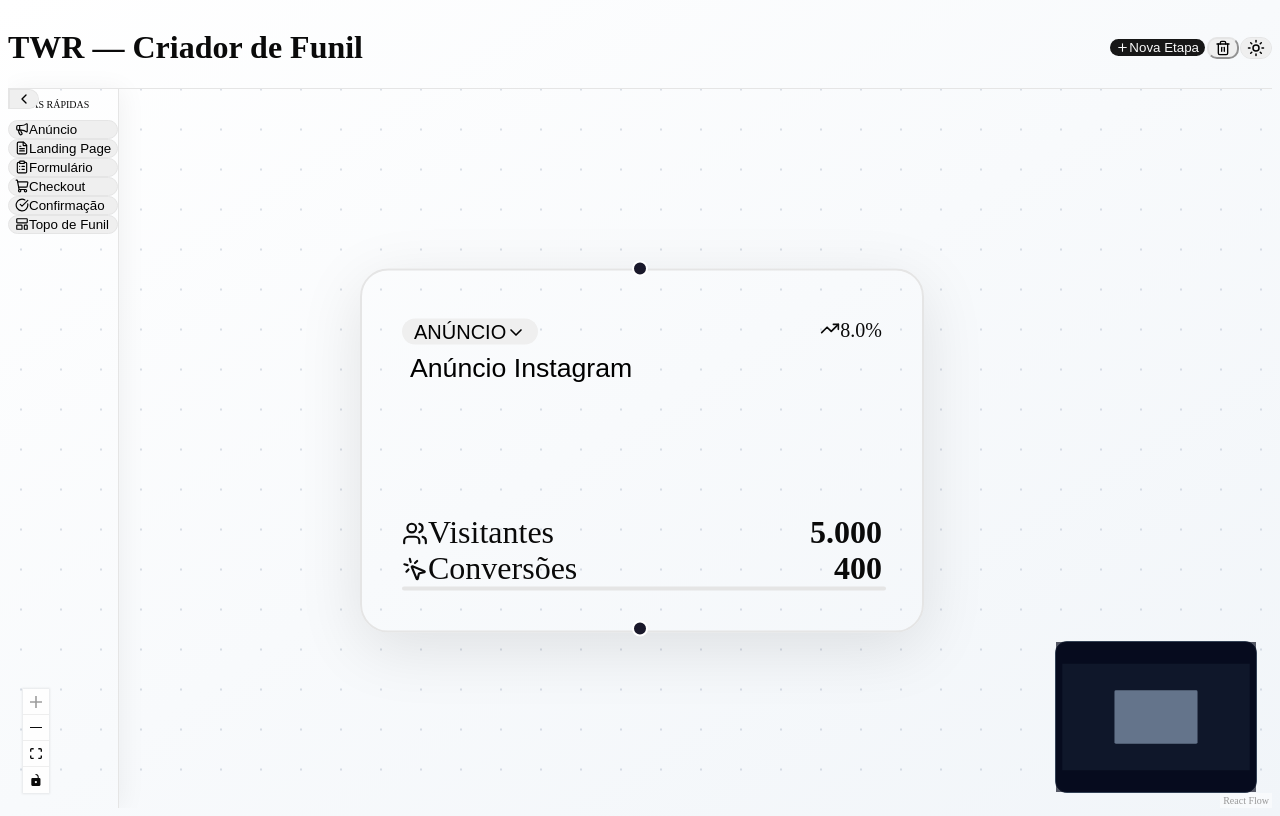
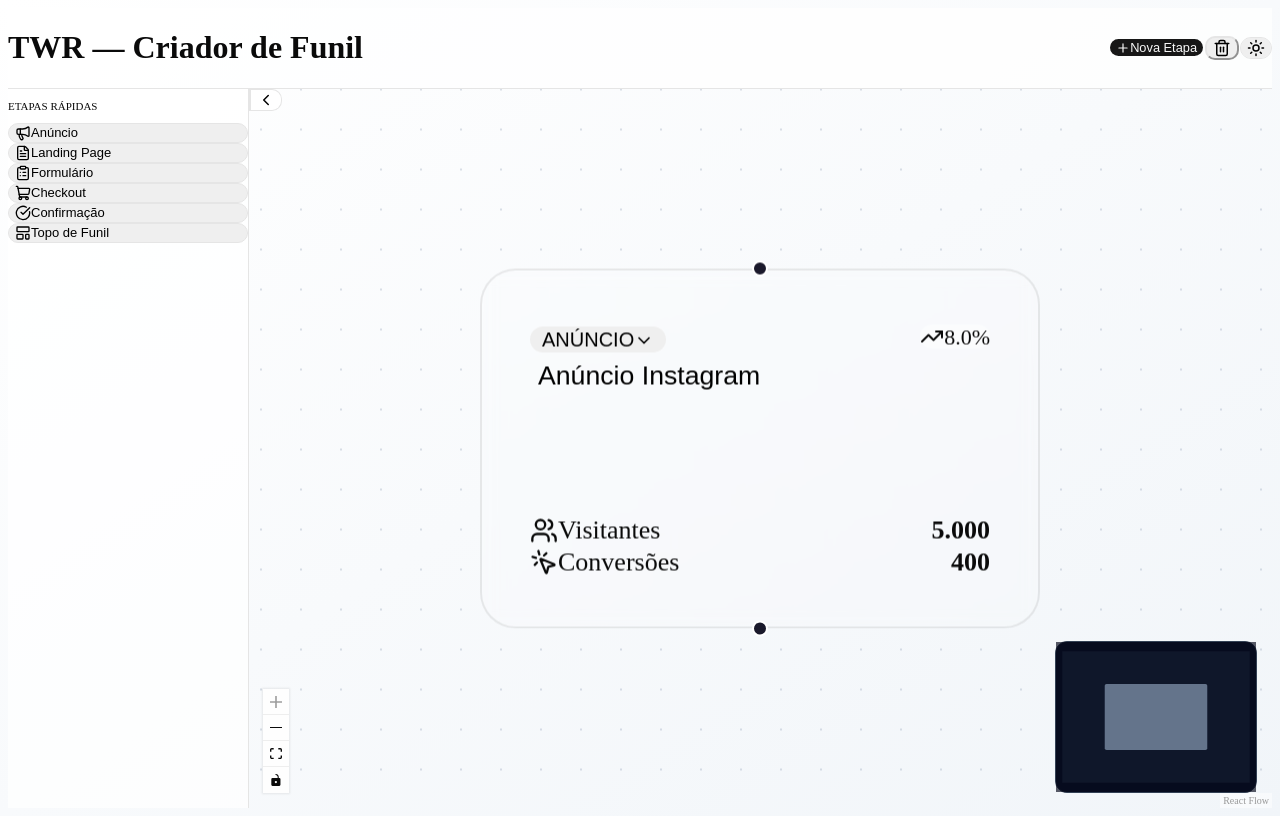
Before and after one commit to FrantzJupiter/funil-twr, a Next.js app: page / in a window 1280 px wide. Built offline with nearby package versions, Linux system fonts and the light colour scheme.

Commit message:
feat: Melhorias na UX no modo escuro e no modo claro

```diff
--- a/src/components/FunnelBuilder.tsx
+++ b/src/components/FunnelBuilder.tsx
@@ -111,9 +111,9 @@ function FunnelBuilderInner() {
     position.y = Math.round(position.y / 20) * 20;
 
     if (handleType === 'source') {
-      position.y = Math.max(position.y, originNode.position.y + 260);
+      position.y = Math.max(position.y, originNode.position.y + 240);
     } else {
-      position.y = Math.min(position.y, originNode.position.y - 260);
+      position.y = Math.min(position.y, originNode.position.y - 240);
     }
 
     if (Math.abs(position.x - originNode.position.x) <= 40) {
@@ -130,47 +130,53 @@ function FunnelBuilderInner() {
     setEdges(eds => eds.concat({ id: uuidv4(), source: handleType === 'target' ? newNodeId : originNodeId, target: handleType === 'target' ? originNodeId : newNodeId, animated: true }));
   }, [screenToFlowPosition, getNode]);
 
-  // Lógica Avançada: Drop on Edge dinâmico e Alinhamento Suave (40px)
   const onNodeDragStop = useCallback((_: React.MouseEvent, draggedNode: FunnelNodeType) => {
     setNodes(nds => {
       let finalX = draggedNode.position.x;
       let finalY = draggedNode.position.y;
       let snappedToNeighbor = false;
+      let shiftY = 0;
+      let shiftFromY = 0;
 
-      // 1. Alinhamento Magnético com vizinhos
       const connectedEdges = edges.filter(e => e.source === draggedNode.id || e.target === draggedNode.id);
       connectedEdges.forEach(e => {
         const otherNodeId = e.source === draggedNode.id ? e.target : e.source;
         const otherNode = nds.find(n => n.id === otherNodeId);
-        // Margem de 2 pontos (40px)
         if (otherNode && Math.abs(draggedNode.position.x - otherNode.position.x) <= 40) {
           finalX = otherNode.position.x;
           snappedToNeighbor = true;
         }
       });
 
-      // 2. Drop on Edge (Se não fez snap lateral, tenta inserir numa linha)
       if (!snappedToNeighbor) {
-        const nodeCenter = { x: draggedNode.position.x + 140, y: draggedNode.position.y + 90 };
-
         const edgeToSplit = edges.find(e => {
           if (e.source === draggedNode.id || e.target === draggedNode.id) return false;
           const sourceNode = nds.find(n => n.id === e.source);
           const targetNode = nds.find(n => n.id === e.target);
           if (!sourceNode || !targetNode) return false;
 
-          const minX = Math.min(sourceNode.position.x, targetNode.position.x) - 40;
-          const maxX = Math.max(sourceNode.position.x, targetNode.position.x) + 320;
-          const minY = sourceNode.position.y + 180;
-          const maxY = targetNode.position.y;
+          const nodeY = draggedNode.position.y;
+          const nodeX = draggedNode.position.x;
 
-          return nodeCenter.x > minX && nodeCenter.x < maxX && nodeCenter.y > minY && nodeCenter.y < maxY;
+          const isBetweenY = nodeY > sourceNode.position.y && nodeY < targetNode.position.y;
+          const midX = (sourceNode.position.x + targetNode.position.x) / 2;
+          const isAlignedX = Math.abs(nodeX - midX) <= 120;
+
+          return isBetweenY && isAlignedX;
         });
 
         if (edgeToSplit) {
           const sourceNode = nds.find(n => n.id === edgeToSplit.source);
-          if (sourceNode) {
-            finalX = sourceNode.position.x; // Alinha perfeitamente à linha interrompida
+          const targetNode = nds.find(n => n.id === edgeToSplit.target);
+          if (sourceNode && targetNode) {
+            finalX = sourceNode.position.x;
+            finalY = sourceNode.position.y + 240;
+
+            const expectedTargetY = finalY + 240;
+            if (targetNode.position.y < expectedTargetY) {
+               shiftY = expectedTargetY - targetNode.position.y;
+               shiftFromY = targetNode.position.y;
+            }
           }
 
           setEdges(eds => [
@@ -181,10 +187,15 @@ function FunnelBuilderInner() {
         }
       }
 
-      if (finalX !== draggedNode.position.x || finalY !== draggedNode.position.y) {
-        return nds.map(n => n.id === draggedNode.id ? { ...n, position: { x: finalX, y: finalY } } : n);
+      return nds.map(n => {
+        if (n.id === draggedNode.id) {
+          return { ...n, position: { x: finalX, y: finalY } };
         }
-      return nds;
+        if (shiftY > 0 && n.position.y >= shiftFromY && n.id !== draggedNode.id) {
+          return { ...n, position: { x: n.position.x, y: n.position.y + shiftY } };
+        }
+        return n;
+      });
     });
   }, [edges]);
 
@@ -203,7 +214,7 @@ function FunnelBuilderInner() {
 
       if (lowestNode) {
         newX = lowestNode.position.x;
-        newY = lowestNode.position.y + 260;
+        newY = lowestNode.position.y + 240;
       } else if (rfInstance.current) {
         const pos = screenToFlowPosition({ x: window.innerWidth / 2, y: window.innerHeight / 2 });
         newX = Math.round(pos.x / 20) * 20;
@@ -240,65 +251,69 @@ function FunnelBuilderInner() {
   if (!mounted) return <div className="w-full h-screen bg-slate-50 dark:bg-slate-950" />;
 
   return (
-    <div className="w-full h-screen flex flex-col bg-slate-50 dark:bg-slate-950 overflow-hidden">
-      {/* INJEÇÃO DE CSS: Alinhamento suave ao soltar (Drag Stop) */}
+    <div className="w-full h-screen flex flex-col bg-slate-50 dark:bg-slate-950 font-sans overflow-hidden">
       <style dangerouslySetInnerHTML={{ __html: `
-        .react-flow__node:not(.dragging) {
-          transition: transform 0.4s cubic-bezier(0.2, 0.8, 0.2, 1);
-        }
+        .react-flow__node:not(.dragging) { transition: transform 0.3s cubic-bezier(0.2, 0.8, 0.2, 1); }
       `}} />
 
-      <header className="h-14 bg-white/80 dark:bg-slate-950/80 backdrop-blur-md border-b border-slate-200 dark:border-slate-800 flex items-center justify-between px-5 shadow-sm z-30 shrink-0 transition-colors duration-300">
+      <header className="h-16 bg-[rgba(255,255,255,0.8)] dark:bg-[rgba(15,23,42,0.8)] backdrop-blur-md border-b border-slate-200 dark:border-slate-800 flex items-center justify-between px-6 shadow-sm z-50 shrink-0 transition-colors duration-300">
         <div className="flex items-center gap-3">
-          <h1 className="text-base font-bold text-slate-800 dark:text-slate-100 tracking-tight">TWR — Criador de Funil</h1>
-          {savedIndicator && <span className="text-[10px] text-emerald-500 dark:text-emerald-400 font-medium animate-pulse">Salvo ✓</span>}
+          <h1 className="text-lg font-bold text-slate-800 dark:text-slate-100 tracking-tight">TWR — Criador de Funil</h1>
+          {savedIndicator && <span className="text-xs text-emerald-500 dark:text-emerald-400 font-medium animate-pulse">Salvo ✓</span>}
         </div>
-        <div className="flex items-center gap-2">
-          {/* Botão Renomeado para Nova Etapa */}
-          <Button onClick={handleAddFreeNode} size="sm" className="gap-1.5 rounded-full text-xs cursor-pointer dark:bg-blue-600 dark:hover:bg-blue-700 shadow-sm">
-            <Plus size={13} /> Nova Etapa
+        <div className="flex items-center gap-3">
+          <Button onClick={handleAddFreeNode} size="sm" className="gap-2 rounded-full cursor-pointer dark:bg-blue-600 dark:hover:bg-blue-700 shadow-sm">
+            <Plus size={14} /> Nova Etapa
           </Button>
-          <div className="w-px h-5 bg-slate-200 dark:bg-slate-700 mx-1" />
-          <button onClick={clearCanvas} title="Limpar canvas" className="w-8 h-8 flex items-center justify-center rounded-lg text-slate-500 dark:text-slate-400 hover:text-red-500 dark:hover:text-red-400 hover:bg-red-50 dark:hover:bg-red-950/40 transition-all">
-            <Trash2 size={16} />
+          <div className="w-px h-6 bg-slate-200 dark:bg-slate-700 mx-1" />
+          <button onClick={clearCanvas} title="Limpar canvas" className="w-9 h-9 flex items-center justify-center rounded-lg text-slate-500 dark:text-slate-400 hover:text-red-500 dark:hover:text-red-400 hover:bg-red-50 dark:hover:bg-red-950/40 transition-all cursor-pointer">
+            <Trash2 size={18} />
           </button>
-          <div className="w-px h-5 bg-slate-200 dark:bg-slate-700 mx-1" />
+          <div className="w-px h-6 bg-slate-200 dark:bg-slate-700 mx-1" />
           <ThemeToggle />
         </div>
       </header>
 
-      <div className="flex flex-1 relative w-full h-full">
-        {/* SIDEBAR RETRÁTIL PERFEITA: position absolute com translate-x */}
-        <div className={`absolute top-0 left-0 h-full z-20 flex transition-transform duration-300 ease-in-out ${sidebarOpen ? 'translate-x-0' : '-translate-x-full'}`}>
-          <div className="w-56 h-full bg-white/70 dark:bg-slate-950/70 backdrop-blur-2xl border-r border-slate-200 dark:border-slate-800 overflow-y-auto px-3 py-4 flex flex-col gap-1 shadow-[4px_0_24px_rgba(0,0,0,0.05)] relative">
-            <p className="text-[10px] font-semibold uppercase tracking-widest text-slate-400 dark:text-slate-500 mb-2 px-1 whitespace-nowrap">Etapas Rápidas</p>
+      <div className="flex flex-1 relative w-full h-full overflow-hidden">
+
+        {/* LARGURA REDUZIDA PARA 240px */}
+        <div
+          className={`absolute top-0 left-0 h-full z-40 flex transition-transform duration-300 ease-in-out ${sidebarOpen ? 'translate-x-0' : '-translate-x-[240px]'}`}
+        >
+          <aside className="w-[240px] h-full bg-[rgba(255,255,255,0.7)] dark:bg-[rgba(15,23,42,0.7)] backdrop-blur-2xl border-r border-slate-200 dark:border-slate-800 p-4 overflow-y-auto shadow-2xl">
+            <p className="text-[11px] font-bold uppercase tracking-widest text-slate-400 dark:text-slate-500 mb-3 px-1 whitespace-nowrap">Etapas Rápidas</p>
+            {/* GAP-2 APLICADO PARA DAR ESPAÇAMENTO VERTICAL ENTRE OS BOTÕES */}
+            <div className="flex flex-col gap-2">
               {PREDEFINED_STEPS.map((step) => {
                 const Icon = step.icon;
                 return (
                   <button
                     key={step.label} onClick={() => handleSidebarStep(step)}
-                  className={`group relative w-full flex items-center gap-2.5 px-3 py-2.5 rounded-lg border text-left transition-all duration-150 hover:scale-[1.02] active:scale-[0.98] whitespace-nowrap cursor-pointer ${step.bg} ${step.border}`}
+                    className={`group relative w-full flex items-center px-3 py-3 rounded-lg border text-left transition-all duration-150 hover:scale-[1.02] active:scale-[0.98] whitespace-nowrap cursor-pointer ${step.bg} ${step.border}`}
                   >
-                  <Icon size={14} className={`shrink-0 ${step.color}`} />
-                  <span className={`text-xs font-medium ${step.color}`}>{step.label}</span>
-                  <Plus size={14} className="absolute right-3 opacity-0 group-hover:opacity-100 transition-opacity text-blue-500 dark:text-blue-400" />
+                    <Icon size={16} className={`shrink-0 mr-3 ${step.color}`} />
+                    <span className={`text-[13px] font-semibold ${step.color}`}>{step.label}</span>
+                    {/* ml-auto GARANTE QUE O + VÁ PARA O EXTREMO DIREITO SEM SOBREPOR */}
+                    <Plus size={15} className="ml-auto opacity-0 group-hover:opacity-100 transition-opacity text-blue-500 dark:text-blue-400" />
                   </button>
                 );
               })}
             </div>
+          </aside>
 
-          {/* O BOTÃO PRESO À BORDA DA SIDEBAR */}
+          <div className="relative h-full pt-6">
             <button
               onClick={() => setSidebarOpen(o => !o)}
-            className="absolute top-4 -right-7 w-7 h-10 flex items-center justify-center bg-white/70 dark:bg-slate-950/70 backdrop-blur-2xl border-y border-r border-slate-200 dark:border-slate-800 rounded-r-lg shadow-md text-slate-500 hover:text-blue-500 transition-colors cursor-pointer"
+              className="absolute top-6 left-0 w-10 h-12 flex items-center justify-center bg-[rgba(255,255,255,0.9)] dark:bg-[rgba(15,23,42,0.9)] backdrop-blur-2xl border-y border-r border-slate-200 dark:border-slate-800 rounded-r-lg shadow-md text-slate-500 hover:text-blue-500 transition-colors cursor-pointer"
               title={sidebarOpen ? 'Recolher menu' : 'Expandir menu'}
             >
-            {sidebarOpen ? <ChevronLeft size={16} /> : <Menu size={16} />}
+              {sidebarOpen ? <ChevronLeft size={18} /> : <Menu size={18} />}
             </button>
           </div>
+        </div>
 
-        {/* MAPA: Margem empurra o mapa apenas se a barra estiver aberta para não cobrir o grid */}
-        <div className={`flex-1 h-full w-full transition-all duration-300 ${sidebarOpen ? 'ml-56' : 'ml-0'}`}>
+        {/* AJUSTE PARA EMPURRAR O MAPA COM A NOVA LARGURA DE 240px */}
+        <div className={`flex-1 h-full w-full transition-all duration-300 ease-in-out ${sidebarOpen ? 'ml-[240px]' : 'ml-0'}`}>
           <ReactFlow
             nodes={nodes} edges={edges}
             onNodesChange={onNodesChange as OnNodesChange} onEdgesChange={onEdgesChange}
@@ -311,7 +326,6 @@ function FunnelBuilderInner() {
             deleteKeyCode={['Backspace', 'Delete']}
             snapToGrid={true} snapGrid={[20, 20]}
           >
-            {/* Opacidade aumentada de 0.25 para 0.45 */}
             <Background color="#94a3b8" gap={20} size={1} style={{ opacity: 0.45 }} />
             <Controls className="[&_.react-flow__controls-button]:!bg-white dark:[&_.react-flow__controls-button]:!bg-slate-900 [&_.react-flow__controls-button]:!border-slate-200 dark:[&_.react-flow__controls-button]:!border-slate-800 [&_.react-flow__controls-button_svg]:!fill-slate-600 dark:[&_.react-flow__controls-button_svg]:!fill-blue-400" />
             <MiniMap zoomable pannable nodeColor="#64748b" maskColor="rgba(2,6,23,0.65)" style={{ backgroundColor: 'rgb(15 23 42)', border: '1px solid rgb(51 65 85)', borderRadius: 12 }} />
--- a/src/components/FunnelNode.tsx
+++ b/src/components/FunnelNode.tsx
@@ -11,14 +11,14 @@ const STEP_TYPES = [
 ];
 
 const STEP_TYPE_COLORS: Record<string, string> = {
-  'Topo de Funil':  'bg-blue-100/70   dark:bg-blue-900/50   text-blue-800   dark:text-blue-200',
-  'Meio de Funil':  'bg-violet-100/70 dark:bg-violet-900/50 text-violet-800 dark:text-violet-200',
-  'Fundo de Funil': 'bg-emerald-100/70 dark:bg-emerald-900/50 text-emerald-800 dark:text-emerald-200',
-  'Anúncio':        'bg-orange-100/70 dark:bg-orange-900/50 text-orange-800 dark:text-orange-200',
-  'Landing Page':   'bg-sky-100/70    dark:bg-sky-900/50    text-sky-800    dark:text-sky-200',
-  'Formulário':     'bg-pink-100/70   dark:bg-pink-900/50   text-pink-800   dark:text-pink-200',
-  'Checkout':       'bg-amber-100/70  dark:bg-amber-900/50  text-amber-800  dark:text-amber-200',
-  'Confirmação':    'bg-teal-100/70   dark:bg-teal-900/50   text-teal-800   dark:text-teal-200',
+  'Topo de Funil':  'bg-blue-100/80   dark:bg-blue-900/50   text-blue-800   dark:text-blue-200',
+  'Meio de Funil':  'bg-violet-100/80 dark:bg-violet-900/50 text-violet-800 dark:text-violet-200',
+  'Fundo de Funil': 'bg-emerald-100/80 dark:bg-emerald-900/50 text-emerald-800 dark:text-emerald-200',
+  'Anúncio':        'bg-orange-100/80 dark:bg-orange-900/50 text-orange-800 dark:text-orange-200',
+  'Landing Page':   'bg-sky-100/80    dark:bg-sky-900/50    text-sky-800    dark:text-sky-200',
+  'Formulário':     'bg-pink-100/80   dark:bg-pink-900/50   text-pink-800   dark:text-pink-200',
+  'Checkout':       'bg-amber-100/80  dark:bg-amber-900/50  text-amber-800  dark:text-amber-200',
+  'Confirmação':    'bg-teal-100/80   dark:bg-teal-900/50   text-teal-800   dark:text-teal-200',
 };
 
 function NumericInput({ value, onChange }: { value: number; onChange: (v: number) => void }) {
@@ -40,14 +40,14 @@ function NumericInput({ value, onChange }: { value: number; onChange: (v: number
         ref={inputRef} type="text" inputMode="numeric" value={draft}
         onChange={e => setDraft(e.target.value)} onBlur={commit}
         onKeyDown={e => { if (e.key === 'Enter') commit(); if (e.key === 'Escape') setEditing(false); }}
-        className="w-16 bg-white/40 dark:bg-black/20 backdrop-blur-sm border border-blue-400 rounded px-1 text-right outline-none text-xs font-bold text-slate-800 dark:text-white"
+        className="w-16 bg-[rgba(255,255,255,0.5)] dark:bg-[rgba(0,0,0,0.3)] backdrop-blur-sm border border-blue-400 rounded px-1 text-right outline-none text-xs font-bold text-slate-800 dark:text-white"
       />
     );
   }
 
   return (
     <strong
-      className="cursor-text rounded px-1 hover:bg-black/5 dark:hover:bg-white/10 transition-colors text-slate-800 dark:text-white"
+      className="cursor-text rounded px-1 hover:bg-[rgba(0,0,0,0.05)] dark:hover:bg-[rgba(255,255,255,0.1)] transition-colors text-slate-800 dark:text-white"
       onClick={() => { setDraft(String(value)); setEditing(true); }} title="Clique para editar"
     >
       {value.toLocaleString('pt-BR')}
@@ -61,7 +61,7 @@ export default function FunnelNode({ id, data, selected }: NodeProps<FunnelNodeT
   const dropdownRef = useRef<HTMLDivElement>(null);
 
   const conversionRate = data.visitors > 0 ? ((data.conversions / data.visitors) * 100).toFixed(1) : '0.0';
-  const badgeColor = STEP_TYPE_COLORS[data.stepType] ?? 'bg-slate-100/60 dark:bg-slate-700/50 text-slate-700 dark:text-slate-200';
+  const badgeColor = STEP_TYPE_COLORS[data.stepType] ?? 'bg-slate-100/80 dark:bg-slate-700/80 text-slate-700 dark:text-slate-200';
 
   useEffect(() => {
     const handler = (e: MouseEvent) => {
@@ -75,65 +75,65 @@ export default function FunnelNode({ id, data, selected }: NodeProps<FunnelNodeT
     <div style={{ width: 280, height: 180 }} className="relative group font-sans">
       <Handle type="target" position={Position.Top} className="w-3 h-3 bg-slate-400 border-2 border-slate-600 dark:border-slate-300 z-50" />
 
-      {/* O SEGREDO DO GLASSMORPHISM: Fundo bem transparente (bg-white/20) + Desfoque alto (backdrop-blur-xl) */}
-      <div className={`
-        w-full h-full rounded-xl border flex flex-col overflow-visible
-        backdrop-blur-xl hover:border-blue-400/60 transition-colors duration-300
+      {/* Vidro ajustado: blur menor (4px) e fundo mais transparente */}
+      <div
+        className={`
+          w-full h-full rounded-2xl border-[1px] flex flex-col transition-all duration-300 shadow-xl
           ${selected
-          ? 'border-blue-400 shadow-[0_8px_30px_rgba(59,130,246,0.3)] bg-white/40 dark:bg-slate-900/50'
-          : 'border-white/40 dark:border-slate-700/50 shadow-[0_8px_32px_rgba(0,0,0,0.1)] bg-white/20 dark:bg-slate-900/30'
+            ? 'border-[#60a5fa] bg-[rgba(255,255,255,0.3)] dark:bg-[rgba(15,23,42,0.5)] shadow-[0_0_25px_rgba(59,130,246,0.3)]'
+            : 'border-[rgba(0,0,0,0.08)] dark:border-[rgba(255,255,255,0.1)] bg-[rgba(255,255,255,0.12)] dark:bg-[rgba(15,23,42,0.3)]'
           }
-      `}>
-        <div style={{ padding: '20px' }} className="flex flex-col h-full bg-transparent">
+        `}
+        style={{
+          backdropFilter: 'blur(4px)',
+          WebkitBackdropFilter: 'blur(4px)',
+          padding: '24px',
+          boxSizing: 'border-box'
+        }}
+      >
         <div className="flex items-center justify-between mb-4" ref={dropdownRef}>
           <div className="relative">
             <button onClick={() => setDropdownOpen(o => !o)} className={`inline-flex items-center gap-1 px-2.5 py-1 rounded-full text-[10px] font-semibold uppercase tracking-wider transition-all border-none cursor-pointer ${badgeColor}`}>
               {data.stepType} <ChevronDown size={10} className={`transition-transform ${dropdownOpen ? 'rotate-180' : ''}`} />
             </button>
             {dropdownOpen && (
-                <div className="absolute top-full mt-1 left-0 z-[9999] bg-white/95 dark:bg-slate-800/95 backdrop-blur-md border border-slate-200 dark:border-slate-700 rounded-lg shadow-xl py-1 min-w-[160px]">
+              <div className="absolute top-full mt-2 left-0 z-[9999] bg-[rgba(255,255,255,0.95)] dark:bg-[rgba(15,23,42,0.95)] backdrop-blur-xl border border-slate-200 dark:border-slate-700 rounded-lg shadow-2xl py-1 min-w-[160px]">
                 {STEP_TYPES.map(type => (
-                    <button key={type} onClick={() => { updateNodeData(id, { stepType: type }); setDropdownOpen(false); }} className={`w-full text-left px-3 py-1.5 text-xs hover:bg-slate-100 dark:hover:bg-slate-700 transition-colors ${data.stepType === type ? 'font-semibold text-blue-600 dark:text-blue-400' : 'text-slate-700 dark:text-slate-300'}`}>
+                  <button key={type} onClick={() => { updateNodeData(id, { stepType: type }); setDropdownOpen(false); }} className={`w-full text-left px-3 py-2 text-xs hover:bg-slate-100 dark:hover:bg-slate-700 transition-colors ${data.stepType === type ? 'font-semibold text-blue-600 dark:text-blue-400' : 'text-slate-700 dark:text-slate-300'}`}>
                     {type}
                   </button>
                 ))}
               </div>
             )}
           </div>
-            <div className="flex items-center gap-1 text-[10px] font-semibold text-emerald-600 dark:text-emerald-400">
-              <TrendingUp size={10} /> {conversionRate}%
+          <div className="flex items-center gap-1 text-[11px] font-bold text-emerald-600 dark:text-emerald-400 bg-[rgba(255,255,255,0.4)] dark:bg-[rgba(0,0,0,0.3)] px-2 py-1 rounded-full backdrop-blur-sm">
+            <TrendingUp size={12} /> {conversionRate}%
           </div>
         </div>
 
         <input
           value={data.label} onChange={e => updateNodeData(id, { label: e.target.value })} placeholder="Nome da etapa..."
-            className="w-full text-sm font-bold text-slate-800 dark:text-white bg-transparent border-b border-transparent hover:border-slate-300/50 dark:hover:border-white/20 focus:border-blue-400 outline-none transition-colors placeholder:text-slate-500"
+          className="w-full text-base font-bold text-slate-800 dark:text-white bg-transparent border-b border-transparent hover:border-[rgba(0,0,0,0.1)] dark:hover:border-[rgba(255,255,255,0.2)] focus:border-blue-400 outline-none transition-colors placeholder:text-slate-500 pb-1"
         />
 
-          <div className="mt-auto flex flex-col gap-2.5">
-            <div className="flex items-center justify-between text-xs text-slate-700 dark:text-slate-200">
-              <div className="flex items-center gap-1.5"><Users size={13} className="text-blue-500 dark:text-blue-400 shrink-0" /><span>Visitantes</span></div>
+        <div className="mt-auto flex flex-col gap-3">
+          <div className="flex items-center justify-between text-[13px] text-slate-800 dark:text-slate-200 font-medium">
+            <div className="flex items-center gap-2"><Users size={14} className="text-blue-500 dark:text-blue-400 shrink-0" /><span>Visitantes</span></div>
             <NumericInput value={data.visitors} onChange={v => updateNodeData(id, { visitors: v })} />
           </div>
-            <div className="flex items-center justify-between text-xs text-slate-700 dark:text-slate-200">
-              <div className="flex items-center gap-1.5"><MousePointerClick size={13} className="text-emerald-500 dark:text-emerald-400 shrink-0" /><span>Conversões</span></div>
+          <div className="flex items-center justify-between text-[13px] text-slate-800 dark:text-slate-200 font-medium">
+            <div className="flex items-center gap-2"><MousePointerClick size={14} className="text-emerald-500 dark:text-emerald-400 shrink-0" /><span>Conversões</span></div>
             <NumericInput value={data.conversions} onChange={v => updateNodeData(id, { conversions: v })} />
-            </div>
-            <div className="mt-1">
-              <div className="h-1 w-full bg-black/10 dark:bg-white/10 rounded-full overflow-hidden border border-white/20 dark:border-slate-800/50">
-                <div className="h-full bg-gradient-to-r from-blue-400 to-emerald-400 rounded-full transition-all duration-500" style={{ width: `${Math.min(parseFloat(conversionRate), 100)}%` }} />
-              </div>
-            </div>
           </div>
         </div>
       </div>
 
-      <div className="absolute top-[-12px] right-[-12px] w-8 h-8 flex items-center justify-center z-50 group/btn">
+      <div className="absolute top-[-14px] right-[-14px] w-8 h-8 flex items-center justify-center z-50 group/btn">
         <button
           onClick={() => setNodes(nds => nds.filter(n => n.id !== id))}
-          className="w-6 h-6 flex items-center justify-center rounded-full border border-slate-300/50 dark:border-slate-600/50 transition-all duration-300 cursor-pointer outline-none text-slate-500 dark:text-slate-400 bg-white/90 dark:bg-slate-800/90 backdrop-blur-sm opacity-0 group-hover:opacity-100 hover:text-red-500 hover:border-red-400 hover:bg-red-50 dark:hover:bg-red-950/60 hover:shadow-[0_0_12px_rgba(239,68,68,0.4)] active:scale-95"
+          className="w-7 h-7 flex items-center justify-center rounded-full border border-[rgba(0,0,0,0.2)] dark:border-[rgba(255,255,255,0.3)] transition-all duration-300 cursor-pointer outline-none text-slate-500 dark:text-slate-400 bg-[rgba(255,255,255,0.9)] dark:bg-[rgba(15,23,42,0.9)] opacity-0 group-hover:opacity-100 hover:text-red-500 hover:border-red-400 hover:bg-red-50 dark:hover:bg-red-950/60 hover:shadow-[0_0_12px_rgba(239,68,68,0.4)] active:scale-95 shadow-md"
         >
-          <X size={12} strokeWidth={2.5} />
+          <X size={14} strokeWidth={2.5} />
         </button>
       </div>
 
```
Lines whose indentation alone changed are shown as unchanged.
